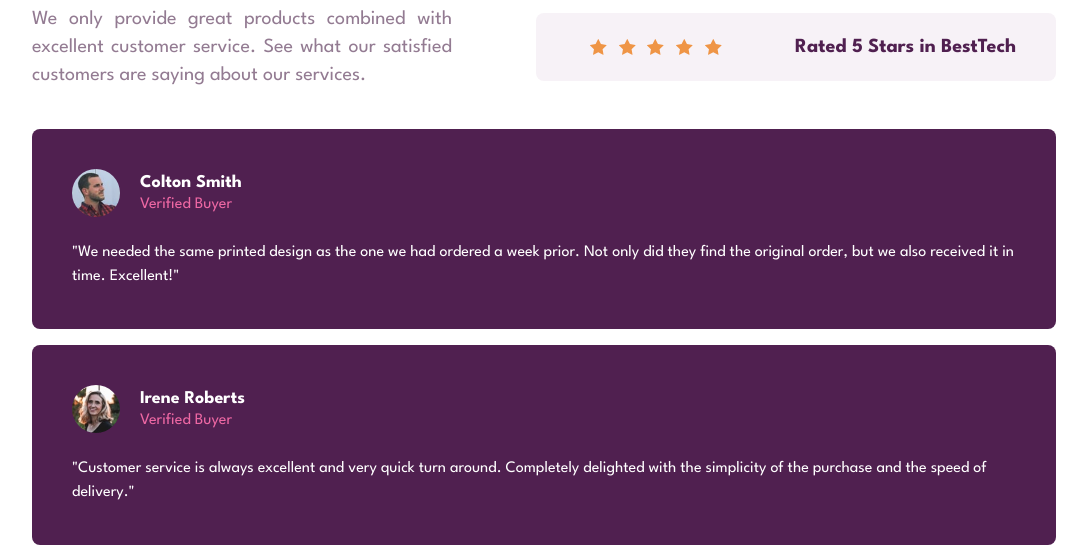
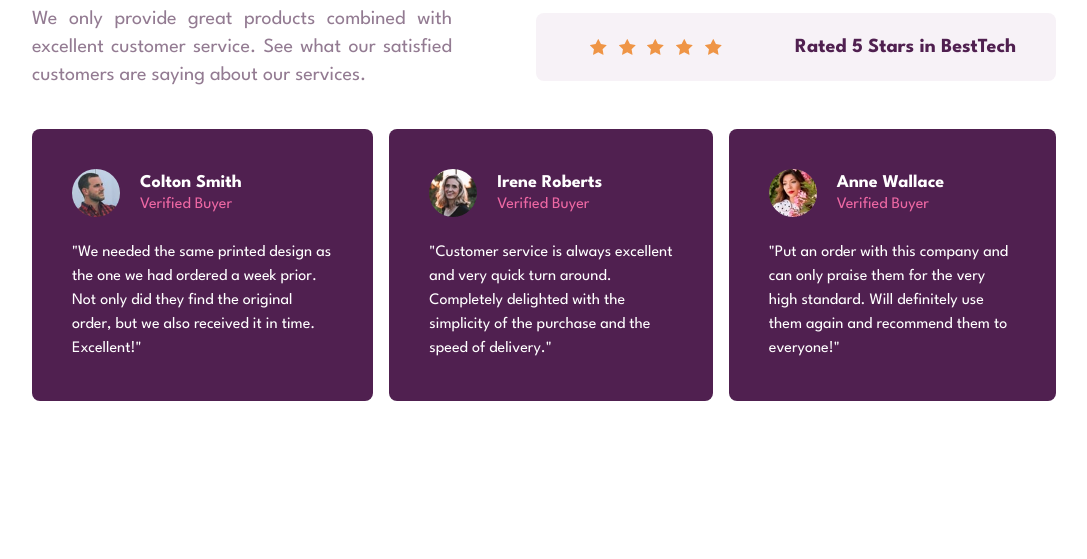
Before and after one commit to malxcdev/social-proof-section-master, a website built with Vite: page index.html in a window 1280 px wide. Shown: the part 235-794 px from the top of the page, without its empty margins (96-1183 px from the left). Built offline with nearby package versions, Linux system fonts and the light colour scheme.

Commit message:
desktop-incompleto

```diff
--- a/index.html
+++ b/index.html
@@ -157,11 +157,11 @@
       <!--
         Comentarios de los usuarios
       -->
-      <div class="flex flex-col gap-4">
+      <div class="flex flex-col md:flex-row gap-4">
         <!--
       Comentario 1
       -->
-        <div class="bg-very-dark-magenta rounded-lg p-10">
+        <div class="bg-very-dark-magenta rounded-lg p-10 md:self-start" >
           <div class="flex">
             <img
               src="./images/image-colton.jpg"
@@ -182,7 +182,7 @@
         <!--
       Comentario 2
       -->
-        <div class="bg-very-dark-magenta rounded-lg p-10">
+        <div class="bg-very-dark-magenta rounded-lg p-10 md:self-center">
           <div class="flex">
             <img
               src="./images/image-irene.jpg"
@@ -203,7 +203,7 @@
         <!--
       Comentario 3
       -->
-        <div class="bg-very-dark-magenta rounded-lg p-10">
+        <div class="bg-very-dark-magenta rounded-lg p-10 md:self-end">
           <div class="flex">
             <img
               src="./images/image-anne.jpg"
```
